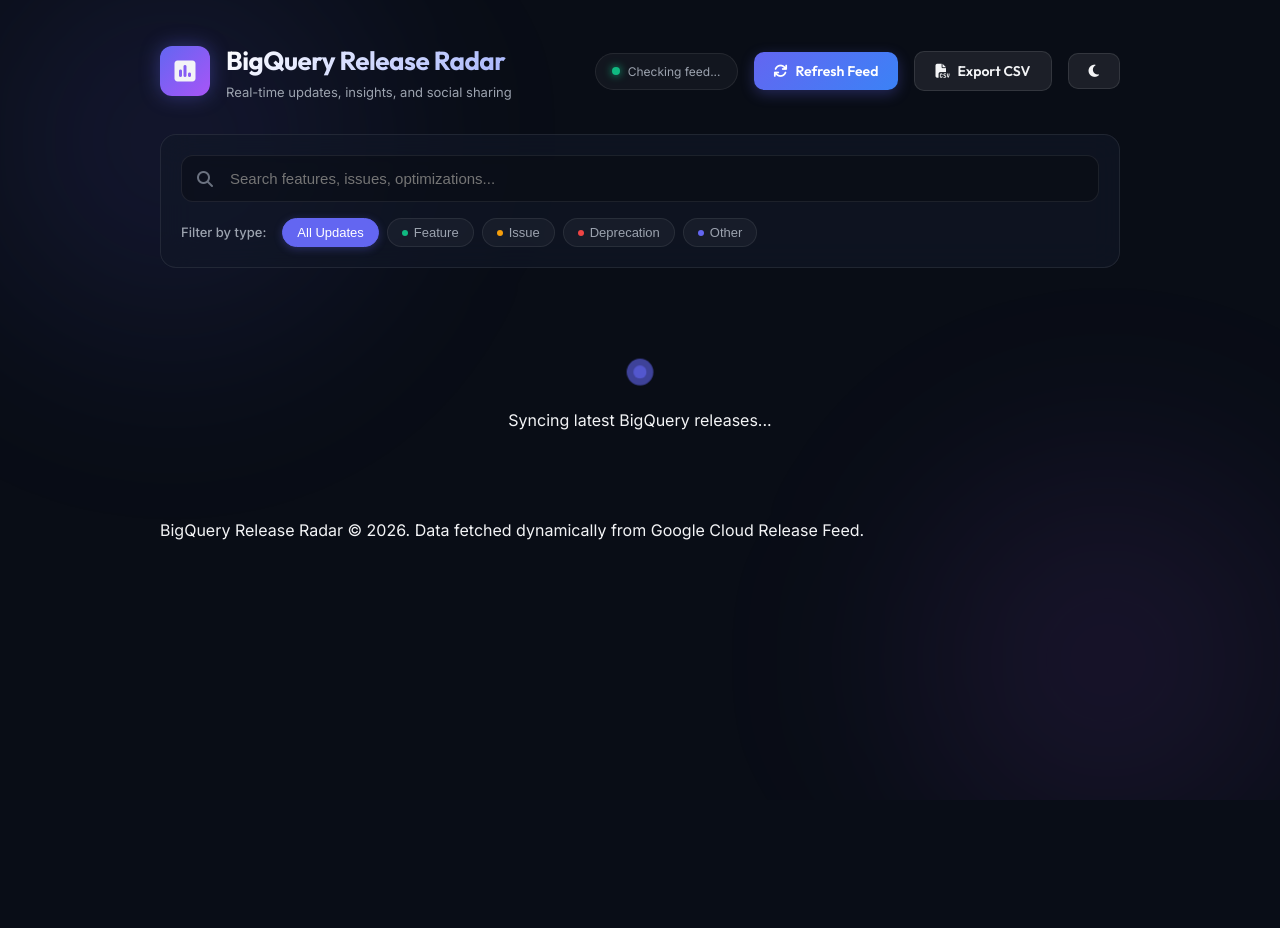
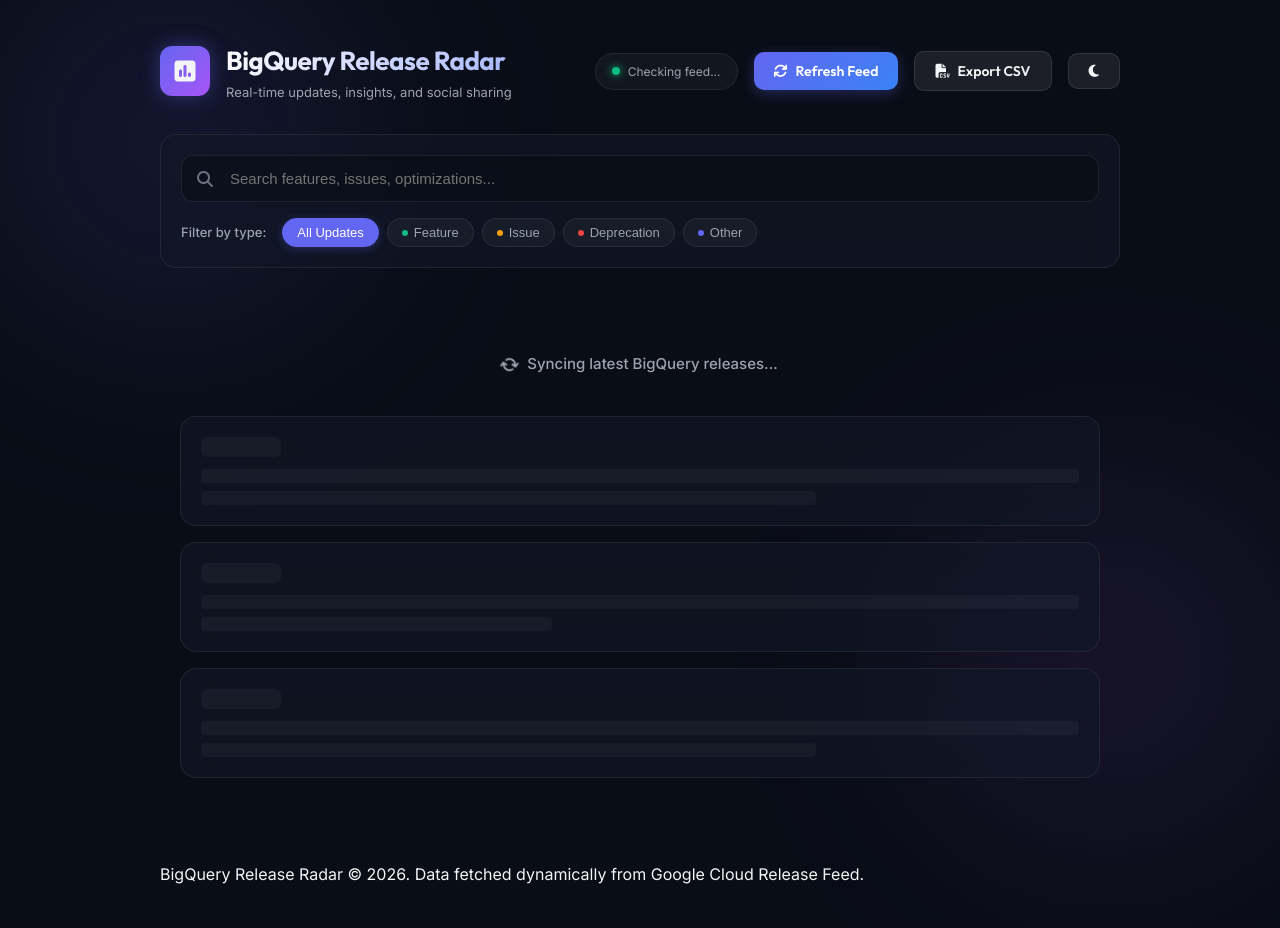
Before and after one commit to scha54/sandeep-event-talks-app, a Flask app: page / in a window 1280 px wide. Before the commit the page ends 776 px from the top, so only its background shows below. Run offline with Flask 3, Linux system fonts and the light colour scheme.

Commit message:
Implement UX improvements: skeleton loading cards, toast alerts, keyboard shortcuts, and external tab link forces

```diff
--- a/static/css/style.css
+++ b/static/css/style.css
@@ -914,3 +914,141 @@
 body.light-theme .timeline::before {
     background: linear-gradient(to bottom, var(--accent-indigo), var(--accent-purple), rgba(0, 0, 0, 0.05));
 }
+
+/* Skeleton Loading Styles */
+.skeleton-list {
+    display: flex;
+    flex-direction: column;
+    gap: 16px;
+    width: 100%;
+    margin-top: 24px;
+}
+
+.skeleton-card {
+    padding: 20px;
+    pointer-events: none;
+}
+
+.skeleton-header {
+    margin-bottom: 12px;
+}
+
+.skeleton-pill {
+    width: 80px;
+    height: 20px;
+    background: rgba(255, 255, 255, 0.05);
+    border-radius: 6px;
+    animation: pulse-bg 1.5s infinite;
+}
+
+body.light-theme .skeleton-pill {
+    background: rgba(0, 0, 0, 0.05);
+}
+
+.skeleton-body {
+    display: flex;
+    flex-direction: column;
+    gap: 8px;
+}
+
+.skeleton-line {
+    height: 14px;
+    background: rgba(255, 255, 255, 0.05);
+    border-radius: 4px;
+    animation: pulse-bg 1.5s infinite;
+}
+
+body.light-theme .skeleton-line {
+    background: rgba(0, 0, 0, 0.05);
+}
+
+.skeleton-line.full {
+    width: 100%;
+}
+
+.skeleton-line.mid {
+    width: 70%;
+}
+
+.skeleton-line.short {
+    width: 40%;
+}
+
+@keyframes pulse-bg {
+    0%, 100% {
+        opacity: 0.4;
+    }
+    50% {
+        opacity: 0.8;
+    }
+}
+
+.loading-message {
+    font-size: 15px;
+    color: var(--text-secondary);
+    font-weight: 500;
+    display: flex;
+    align-items: center;
+    justify-content: center;
+    gap: 10px;
+}
+
+/* Toast Notification Container */
+.toast-container {
+    position: fixed;
+    bottom: 24px;
+    right: 24px;
+    display: flex;
+    flex-direction: column;
+    gap: 12px;
+    z-index: 1100;
+}
+
+.toast {
+    background: rgba(17, 24, 39, 0.85);
+    backdrop-filter: blur(12px);
+    -webkit-backdrop-filter: blur(12px);
+    border: 1px solid var(--card-border);
+    color: white;
+    padding: 12px 20px;
+    border-radius: 10px;
+    font-size: 14px;
+    display: flex;
+    align-items: center;
+    gap: 10px;
+    box-shadow: 0 10px 25px -5px rgba(0, 0, 0, 0.5);
+    transform: translateY(20px);
+    opacity: 0;
+    animation: slideInUp 0.35s cubic-bezier(0.16, 1, 0.3, 1) forwards;
+    transition: opacity 0.3s, transform 0.3s;
+}
+
+body.light-theme .toast {
+    background: rgba(255, 255, 255, 0.9);
+    color: #0f172a;
+    box-shadow: 0 10px 25px -5px rgba(0, 0, 0, 0.1);
+}
+
+.toast.success {
+    border-left: 3px solid #10b981;
+}
+
+.toast.error {
+    border-left: 3px solid #ef4444;
+}
+
+.toast.info {
+    border-left: 3px solid #6366f1;
+}
+
+.toast.fade-out {
+    opacity: 0 !important;
+    transform: translateY(-10px) !important;
+}
+
+@keyframes slideInUp {
+    to {
+        opacity: 1;
+        transform: translateY(0);
+    }
+}
--- a/templates/index.html
+++ b/templates/index.html
@@ -77,11 +77,30 @@
         <main class="content-area">
             <!-- Loading State -->
             <div class="loading-state" id="loading-state">
-                <div class="spinner-container">
-                    <div class="double-bounce1"></div>
-                    <div class="double-bounce2"></div>
+                <p class="loading-message"><i class="fa-solid fa-arrows-rotate spinning"></i> Syncing latest BigQuery releases...</p>
+                <div class="skeleton-list">
+                    <div class="skeleton-card glass-card">
+                        <div class="skeleton-header"><div class="skeleton-pill"></div></div>
+                        <div class="skeleton-body">
+                            <div class="skeleton-line full"></div>
+                            <div class="skeleton-line mid"></div>
+                        </div>
+                    </div>
+                    <div class="skeleton-card glass-card">
+                        <div class="skeleton-header"><div class="skeleton-pill"></div></div>
+                        <div class="skeleton-body">
+                            <div class="skeleton-line full"></div>
+                            <div class="skeleton-line short"></div>
+                        </div>
+                    </div>
+                    <div class="skeleton-card glass-card">
+                        <div class="skeleton-header"><div class="skeleton-pill"></div></div>
+                        <div class="skeleton-body">
+                            <div class="skeleton-line full"></div>
+                            <div class="skeleton-line mid"></div>
+                        </div>
+                    </div>
                 </div>
-                <p>Syncing latest BigQuery releases...</p>
             </div>
 
             <!-- Error State -->
@@ -161,5 +180,8 @@
             </div>
         </div>
     </div>
+
+    <!-- Floating Toast Notifications -->
+    <div id="toast-container" class="toast-container"></div>
 </body>
 </html>
```
Also changed, not shown: static/js/app.js (+66 -1 lines).
